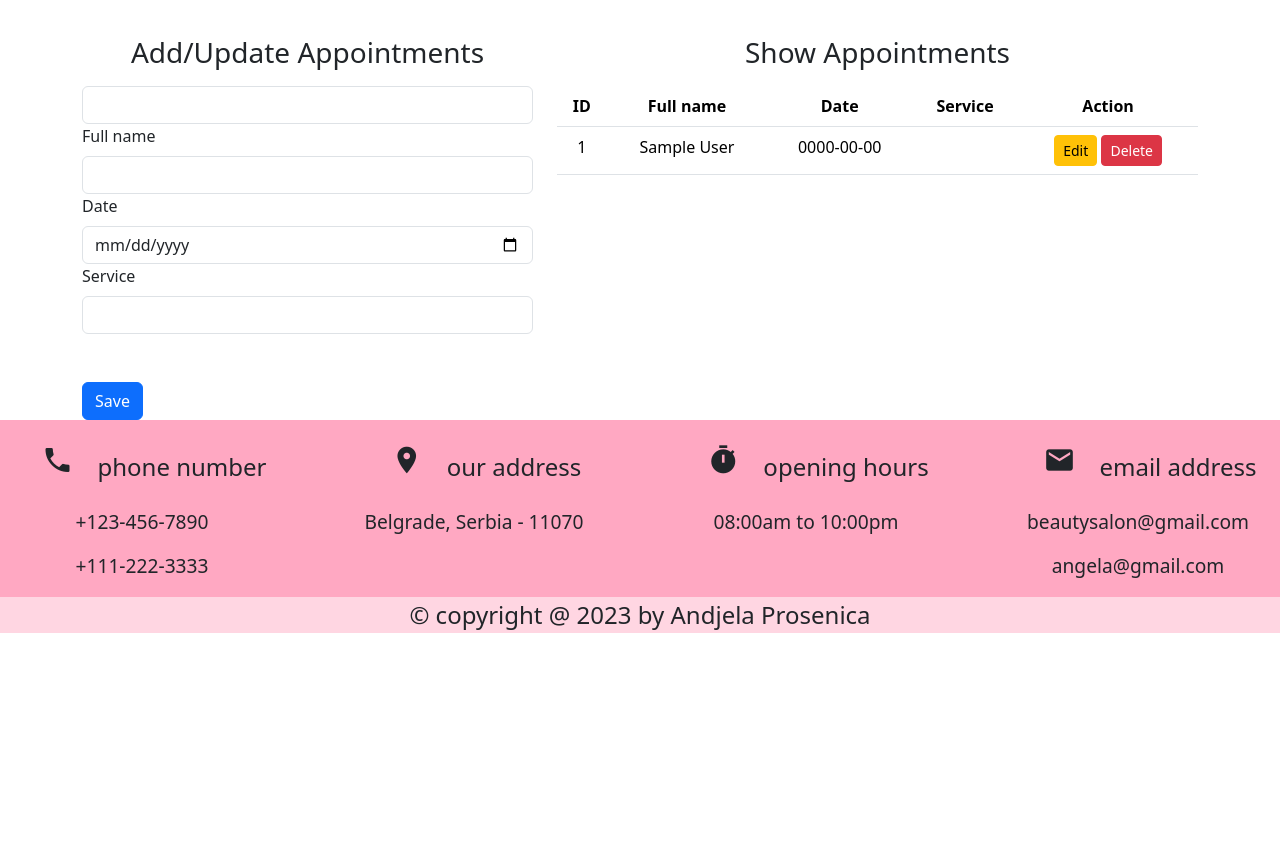
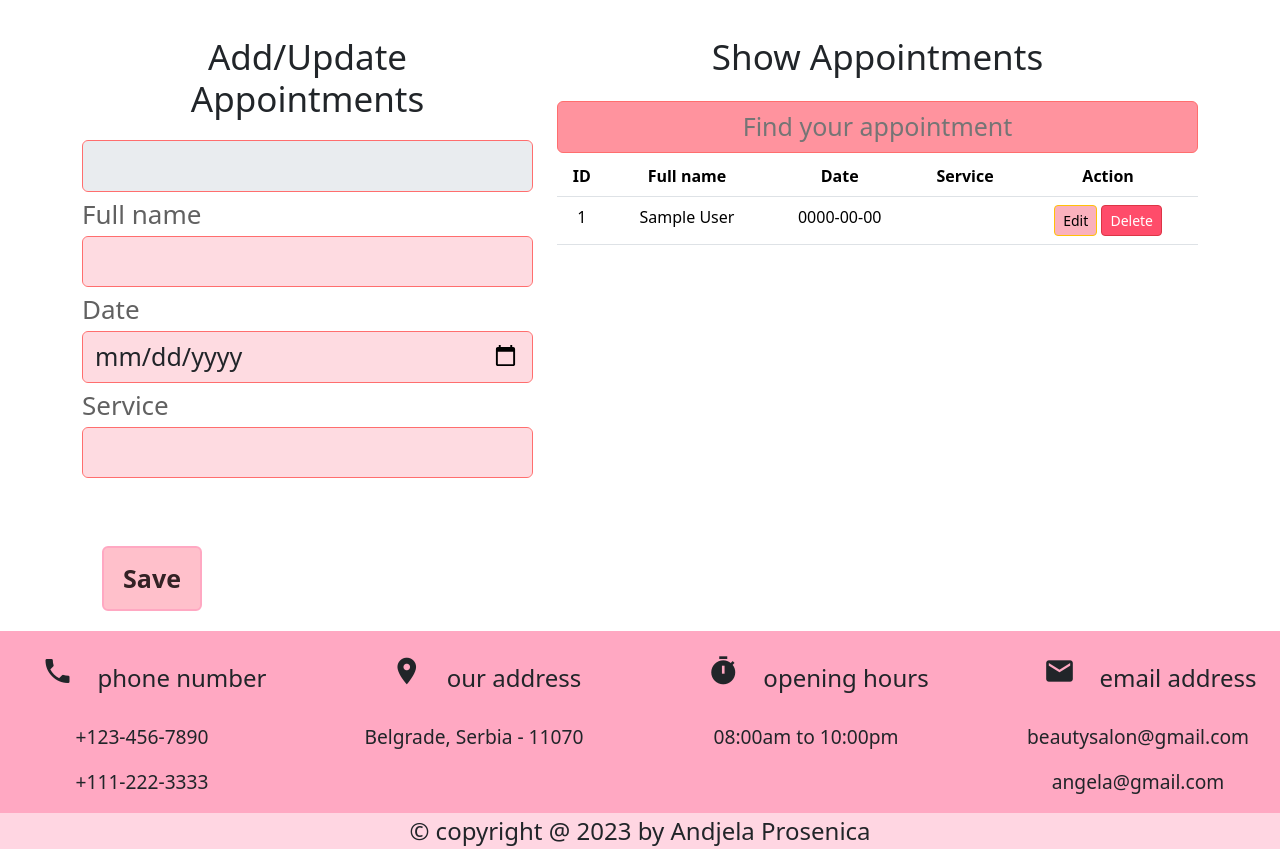
Before and after one commit to prosenicaa/beautysalon_php, a PHP site: page /main.php in a window 1280 px wide. Shown: the part 136-985 px from the top of the page. Before the commit the page ends 769 px from the top, so only its background shows below. Run offline with PHP 8.4, Linux system fonts and the light colour scheme; the visitor is signed in with stand-in values (Sample User, id 1).

Commit message:
Dodat main.css i search fja

```diff
--- /dev/null
+++ b/css/main.css
@@ -0,0 +1,57 @@
+#btnadd.btn.btn-primary{
+    background-color: pink;
+    border: 2px solid rgb(255, 168, 194);
+    color: rgb(51, 34, 37);
+    padding: 10px;
+    text-align: center;
+    text-decoration: none;
+    font-size: 25px;
+    font-weight: 600;
+    margin: 20px;
+    display: inline-block;
+    height: 65px;
+    width: 100px;
+    cursor: pointer;
+}
+#btnadd.btn.btn-primary:hover{
+    background-color: rgb(255, 168, 194);
+}
+.row input{
+    width: 100%;
+    font-size: 25px;
+    margin: 3px 0px;
+    outline: none;
+    border-color: rgb(255, 110, 110);
+    background-color: rgb(254, 219, 225);
+}
+.row label{
+    height: 30px;
+    font-size: 26px;
+    color: #0000009e;
+}
+h3{
+    text-align: center;
+    font-size: 35px;
+    margin-bottom: 12px;
+    position: relative;
+}
+.table thead{
+    background-color: rgb(254, 219, 225);
+}
+.table tbody{
+    background-color: rgb(220, 239, 220);
+}
+button.btn.btn-danger.btn-sm.btn-del{
+    background-color: rgb(255, 76, 106);
+}
+button.btn.btn-warning.btn-sm.btn-edit{
+    background-color: rgb(250, 177, 189)
+}
+.text-center #myInput {
+    width: 100%;
+    font-size: 25px;
+    margin: 3px 0px;
+    outline: none;
+    border-color: rgb(255, 110, 110);
+    background-color: #ff939e;
+}
--- a/main.php
+++ b/main.php
@@ -21,6 +21,7 @@
     <meta http-equiv="X-UA-Compatible" content="IE=edge">
     <link href="https://cdn.jsdelivr.net/npm/bootstrap@5.3.0-alpha3/dist/css/bootstrap.min.css" rel="stylesheet" integrity="sha384-KK94CHFLLe+nY2dmCWGMq91rCGa5gtU4mk92HdvYe+M/SXH301p5ILy+dN9+nJOZ" crossorigin="anonymous">
     <link rel="icon" href="img/logo2.png">
+    <link rel="stylesheet" href="css/main.css">
     <title>Appointments</title>
 </head>
 <body>
@@ -34,7 +35,7 @@
                     Add/Update Appointments
                 </h3>
                 <div>
-                    <input type="text" class="form-control" id="apid"/>
+                    <input type="text" class="form-control" id="apid" disabled/>
                     <label for="fullnameid" class="form-label">Full name</label>
                     <input type="text" class="form-control" id="fullnameid"/>
                 </div>
@@ -56,6 +57,11 @@
 
             <div class="col-sm-7 text-center">
                 <h3 class="alert-warning p-2">Show Appointments</h3>
+                <div style="text-align:center;">
+
+            <input type="text" id="myInput" class="btn" placeholder="Find your appointment" onkeyup="search()">
+
+        </div>
                 <table class="table">
                     <thead>
                         <tr>
@@ -76,6 +82,34 @@
 <?php include('templates/footer.php'); ?>
 
 
+<script>
+   function search() {
+    var input, filter, table, tr, td, i, j, txtValue;
+    input = document.getElementById("myInput");
+    filter = input.value.toUpperCase();
+    table = document.getElementById("tbody");
+    tr = table.getElementsByTagName("tr");
+
+    for (i = 0; i < tr.length; i++) {
+        td = tr[i].getElementsByTagName("td");
+
+    var found = false;
+    for (j = 1; j < td.length; j++) {
+      txtValue = td[j].textContent || td[j].innerText;
+      if (txtValue.toUpperCase().indexOf(filter) > -1) {
+        found = true;
+        break;
+      }
+    }
+
+    tr[i].style.display = found ? "" : "none";
+  }
+}
+
+
+</script>
+
+
 <script src="js/jquery.js"></script>
 <script src="js/main.js"></script>
 <script src="https://cdn.jsdelivr.net/npm/bootstrap@5.3.0-alpha3/dist/js/bootstrap.bundle.min.js" integrity="sha384-ENjdO4Dr2bkBIFxQpeoTz1HIcje39Wm4jDKdf19U8gI4ddQ3GYNS7NTKfAdVQSZe" crossorigin="anonymous"></script>
```
